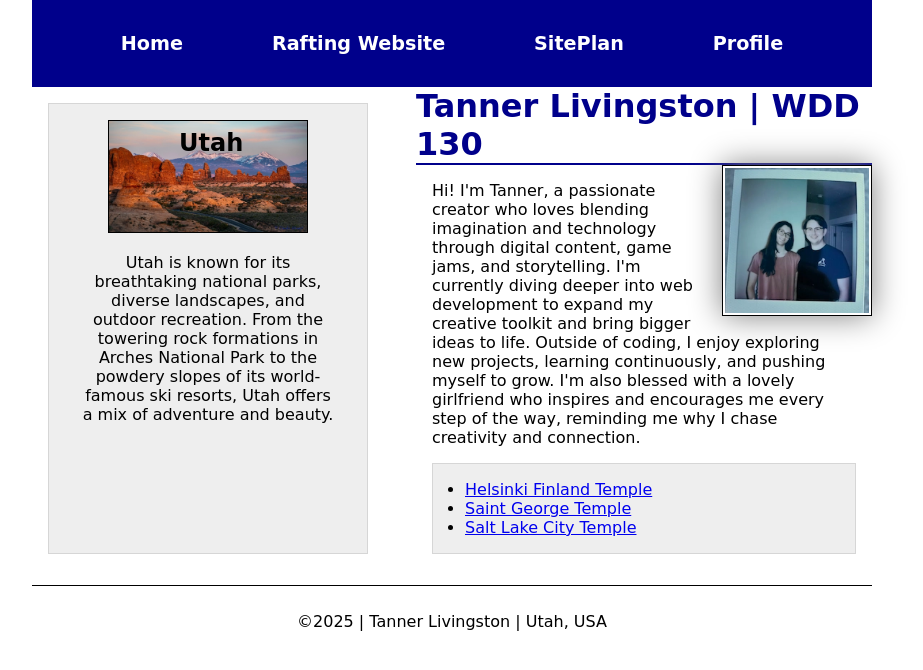
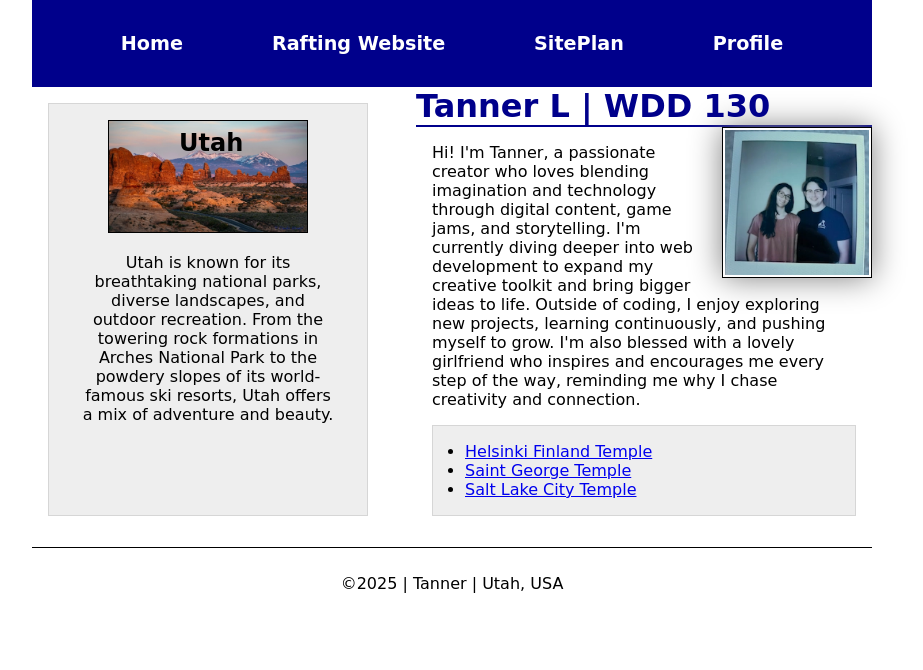
Before and after one commit to jinzurei/wdd130, a plain HTML site: page index.html in a window 1280 px wide. Shown: the whole page, without its empty margins (188-1111 px from the left). Drawn offline with Linux system fonts and the light colour scheme; a web font is replaced by a local one.

Commit message:
Update index.html - Name Removal

```diff
--- a/index.html
+++ b/index.html
@@ -6,9 +6,9 @@
     <meta charset="UTF-8">
     <meta name="viewport" content="width=device-width, initial-scale=1.0">
     <meta name="description"
-        content="Tanner Livingston's WDD 130 homepage, showcasing web development projects, HTML, and CSS skills.">
-    <meta name="author" content="Tanner Livingston">
-    <title>Tanner Livingston | WDD 130</title>
+        content="Tanners WDD 130 homepage, showcasing web development projects, HTML, and CSS skills.">
+    <meta name="author" content="Tanner L">
+    <title>Tanner | WDD 130</title>
     <link rel="stylesheet" href="styles/styles.css?v=1">
     <link href="https://fonts.googleapis.com/css2?family=Macondo&family=VT323&display=swap" rel="stylesheet">
 
@@ -26,8 +26,8 @@
 
     <div class="grid">
         <main>
-            <h1>Tanner Livingston | WDD 130</h1>
-            <img src="images/profile.webp" alt="Hey, my name is Tanner Livingston" width="200">
+            <h1>Tanner L | WDD 130</h1>
+            <img src="images/profile.webp" alt="Hey, my name is Tanner" width="200">
             <p>Hi! I'm Tanner, a passionate creator who loves blending imagination and technology through digital
                 content,
                 game jams, and storytelling. I'm currently diving deeper into web development to expand my creative
@@ -61,7 +61,7 @@
     </div>
 
     <footer>
-        <p>&copy;2025 | Tanner Livingston | Utah, USA</p>
+        <p>&copy;2025 | Tanner | Utah, USA</p>
     </footer>
 
 </body>
```
